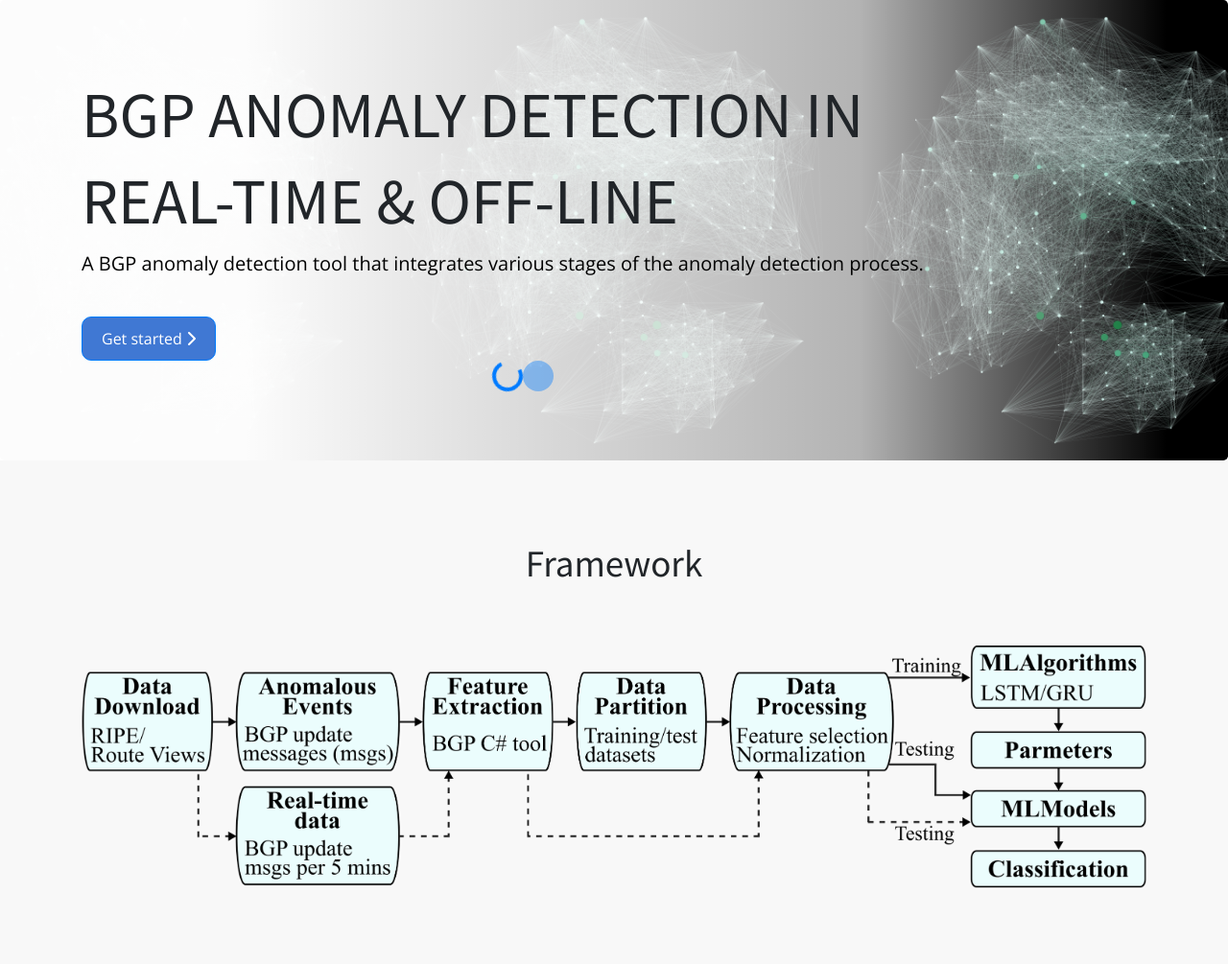
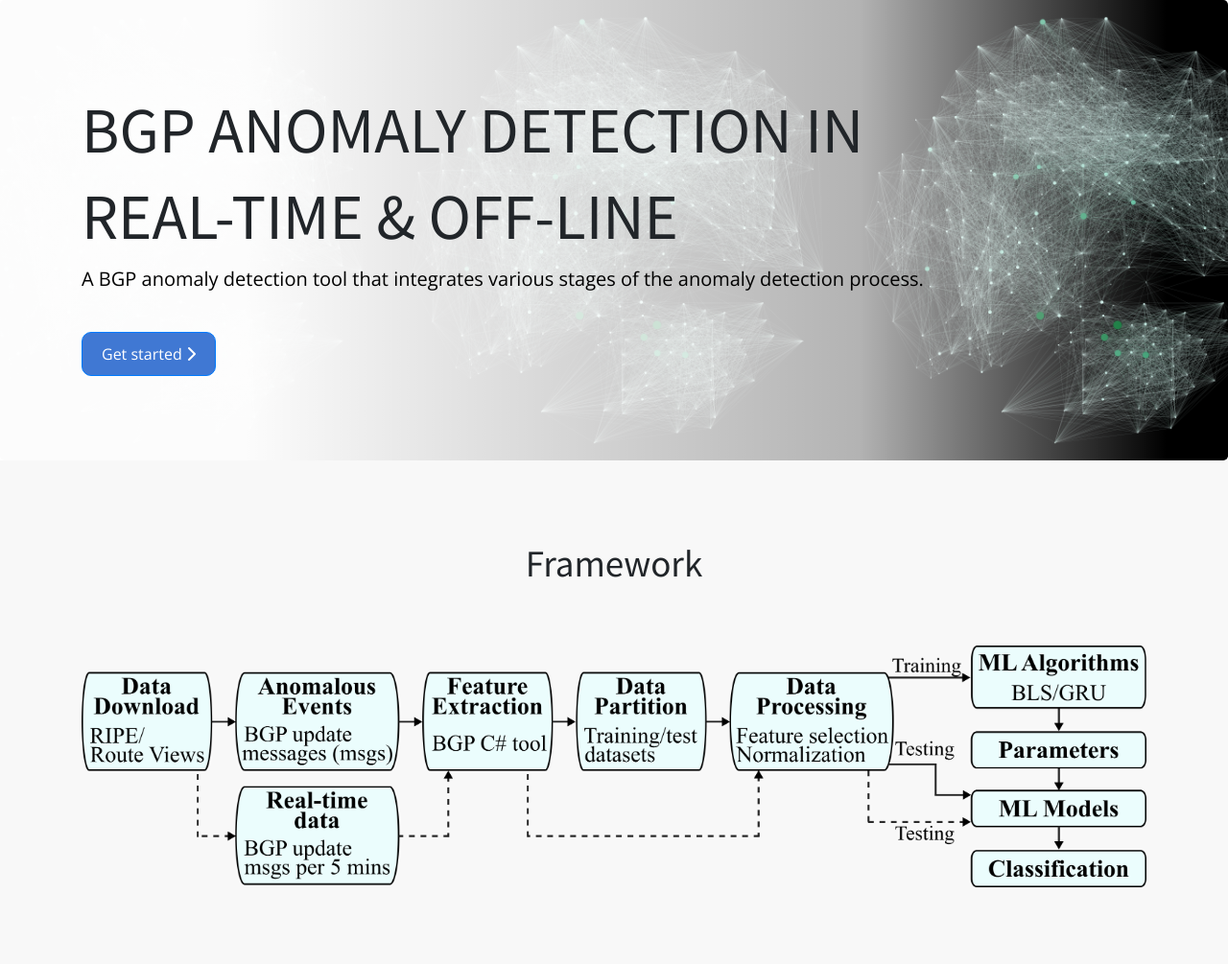
Before and after one commit to zhida-li/BGPGuard, a Flask app: page / in a window 1280 px wide. Shown: the part 76-1081 px from the top of the page at 96% size. Run offline with Flask 2, Linux system fonts and the light colour scheme; some libraries are stand-ins or nearby versions.

Commit message:
update img

```diff
--- a/templates/bgp_ad_realtime.html
+++ b/templates/bgp_ad_realtime.html
@@ -13,6 +13,12 @@
 
         <p>Text t2 will be updated:</p><p id="t2_num">t2</p>
 
+        <!-- animation for loading -->
+        <div class="d-flex justify-content-center">
+            <div class="spinner-grow text-primary" role="status">
+                <span class="sr-only">Loading...</span>
+            </div>
+        </div>
         <!-- Select site -->
         <!-- <hr style="height:2px;border-width:0;color:gray;background-color:gray">
         <form action="{# {{ url_for('analyze')}}#} " method="POST">
--- a/templates/index.html
+++ b/templates/index.html
@@ -17,15 +17,6 @@
                             <a class="btn btn-primary btn-md" href="#intro_2modes">Get started
                                 <i class="fas fa-chevron-right"></i>
                             </a>
-                            <br>
-                            <div class="d-flex justify-content-center">
-                                <div class="spinner-border text-primary" role="status">
-                                    <span class="sr-only">Loading...</span>
-                                </div>
-                                <div class="spinner-grow text-primary" role="status">
-                                    <span class="sr-only">Loading...</span>
-                                </div>
-                            </div>
                         </div>
                     </div>
                 </div>
```
Also changed, not shown: static/img/BGPAnomalyDetect_framework.png, static/img/smc2020_fig_architecture4_corrected.png.
